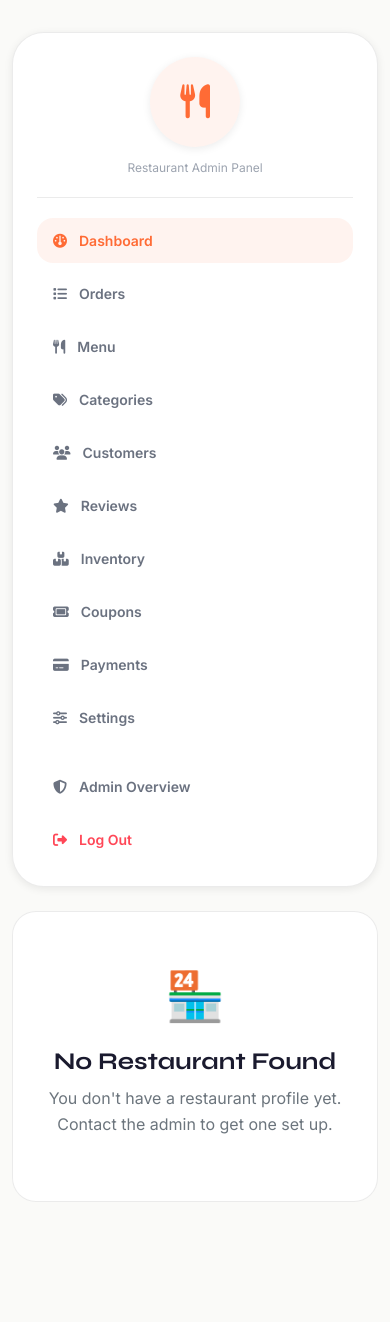
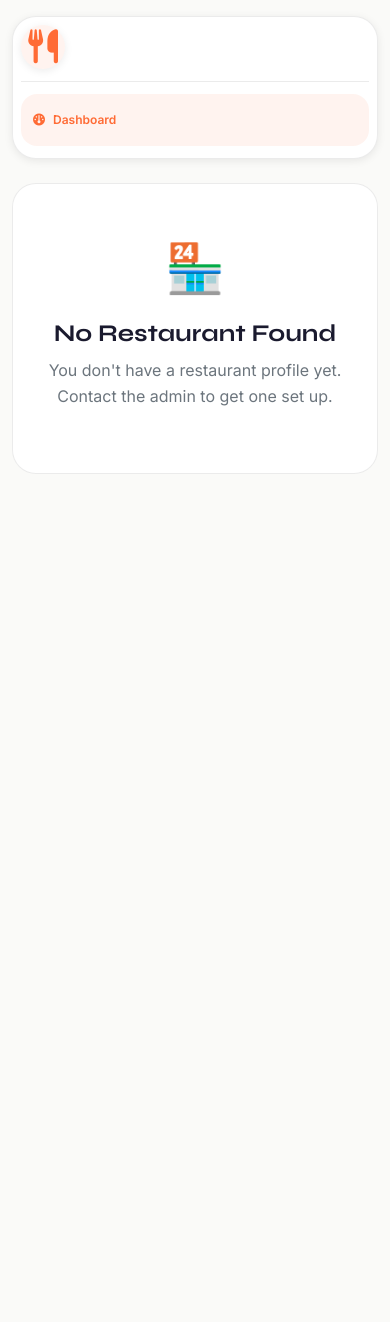
Before and after one commit to JamJaamm/Foodcourt, a Django app: page /restaurant-admin/ in a window 390 px wide. Shown: the top 1322 px of the page. After the commit the page ends 474 px from the top, so only its background shows below. Run offline with Django 4.2, Linux system fonts and the light colour scheme; the visitor is signed in with stand-in values (Sample User, id 1); data that the repository does not hold is empty.

Commit message:
Make restaurant + admin dashboards responsive on mobile (sidebar to horizontal nav, responsive stats/tables/forms)

```diff
--- a/static/css/pages/dashboard.css
+++ b/static/css/pages/dashboard.css
@@ -289,3 +289,64 @@
     grid-template-columns: 1fr;
   }
 }
+
+/* ============================================================
+   Responsive — mobile & tablet (shared dashboard components)
+   ============================================================ */
+
+/* Collapse the left sidebar into a sticky horizontal scrollable nav
+   so the workspace gets the full width on phones/tablets. */
+@media (max-width: 991px) {
+  .dashboard-layout { padding-top: var(--space-4); }
+
+  .col-lg-3 { order: -1; } /* sidebar first */
+
+  .db-sidebar {
+    position: relative;
+    top: auto;
+    padding: var(--space-3);
+    border-radius: var(--radius-lg);
+  }
+
+  .db-profile-header {
+    display: flex;
+    align-items: center;
+    gap: 12px;
+    text-align: left;
+    padding: 0 0 var(--space-3);
+    border-bottom: 1px solid var(--border);
+    margin-bottom: var(--space-3);
+  }
+
+  .db-profile-header .db-avatar-container {
+    width: 44px;
+    height: 44px;
+    margin: 0;
+    flex-shrink: 0;
+  }
+
+  .db-profile-header .db-avatar { width: 44px; height: 44px; }
+  .db-profile-header .db-username { font-size: var(--text-sm); }
+  .db-profile-header .db-email { display: none; }
+
+  /* Horizontal scrollable menu */
+  .db-menu-list {
+    flex-direction: row;
+    overflow-x: auto;
+    gap: var(--space-2);
+    padding-bottom: 4px;
+    -webkit-overflow-scrolling: touch;
+    scrollbar-width: thin;
+  }
+
+  .db-menu-btn {
+    flex: 0 0 auto;
+    white-space: nowrap;
+    padding: 10px 14px;
+  }
+}
+
+@media (max-width: 575px) {
+  .db-sidebar { padding: var(--space-2); }
+  .db-menu-btn { font-size: var(--text-xs); padding: 9px 12px; gap: var(--space-2); }
+}
--- a/templates/restaurant_dashboard.html
+++ b/templates/restaurant_dashboard.html
@@ -43,6 +43,29 @@
 .rd-inline-form label { font-size: 11px; font-weight: 600; color: var(--text-secondary); text-transform: uppercase; letter-spacing: 0.03em; display: block; margin-bottom: 4px; }
 .empty-state-sm { text-align: center; padding: 40px 20px; color: var(--text-muted); font-size: 14px; }
 .empty-state-sm .icon { font-size: 32px; margin-bottom: 8px; }
+
+@media (max-width: 991px) {
+  .rd-header h2 { font-size: 19px; }
+  .stats-grid { grid-template-columns: repeat(2, 1fr) !important; gap: 12px; }
+  .rd-toolbar input { min-width: 100%; }
+}
+
+@media (max-width: 575px) {
+  .stats-grid { grid-template-columns: repeat(2, 1fr) !important; }
+  .stat-card { padding: 14px; }
+  .stat-card .num { font-size: 20px; }
+  .rd-card { padding: 16px; }
+  .rd-inline-form { grid-template-columns: 1fr; }
+  .rd-toolbar { flex-direction: column; align-items: stretch; }
+  .rd-toolbar select, .rd-toolbar input { width: 100%; }
+  .rd-table th, .rd-table td { padding: 10px 12px; }
+  .rd-header { flex-direction: column; align-items: flex-start; }
+}
+
+/* Make settings rows stack cleanly on small screens */
+@media (max-width: 575px) {
+  .rd-settings-row { flex-direction: column; align-items: stretch !important; gap: 8px; }
+}
 </style>
 {% endblock %}
 
```
